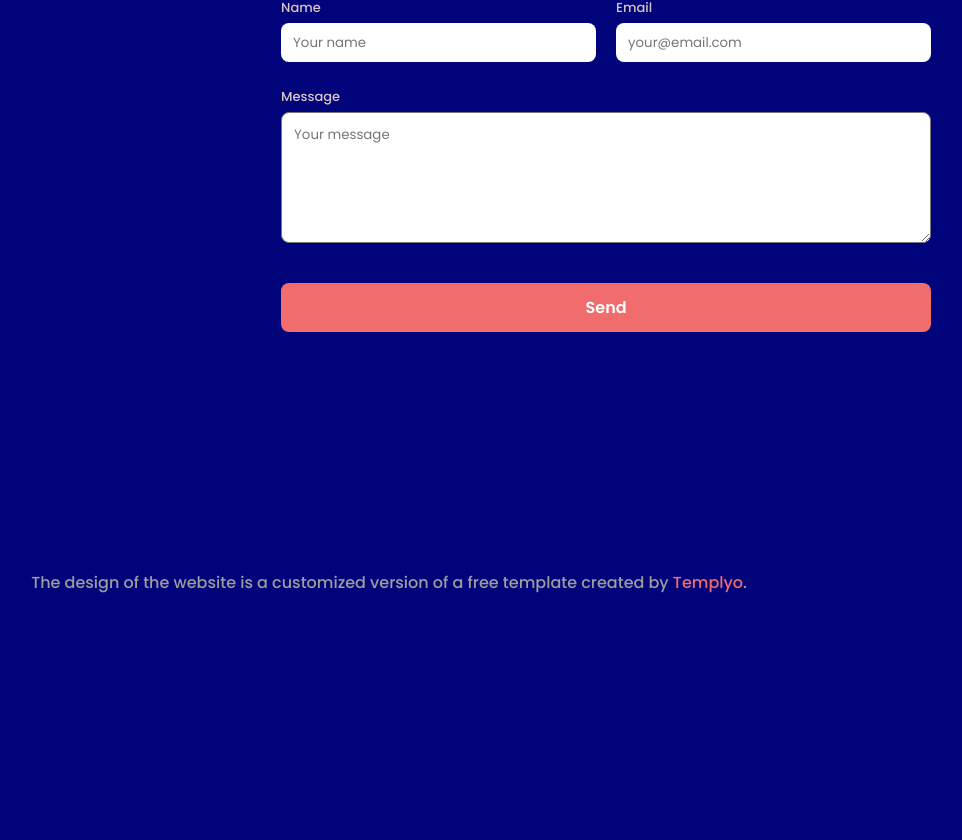
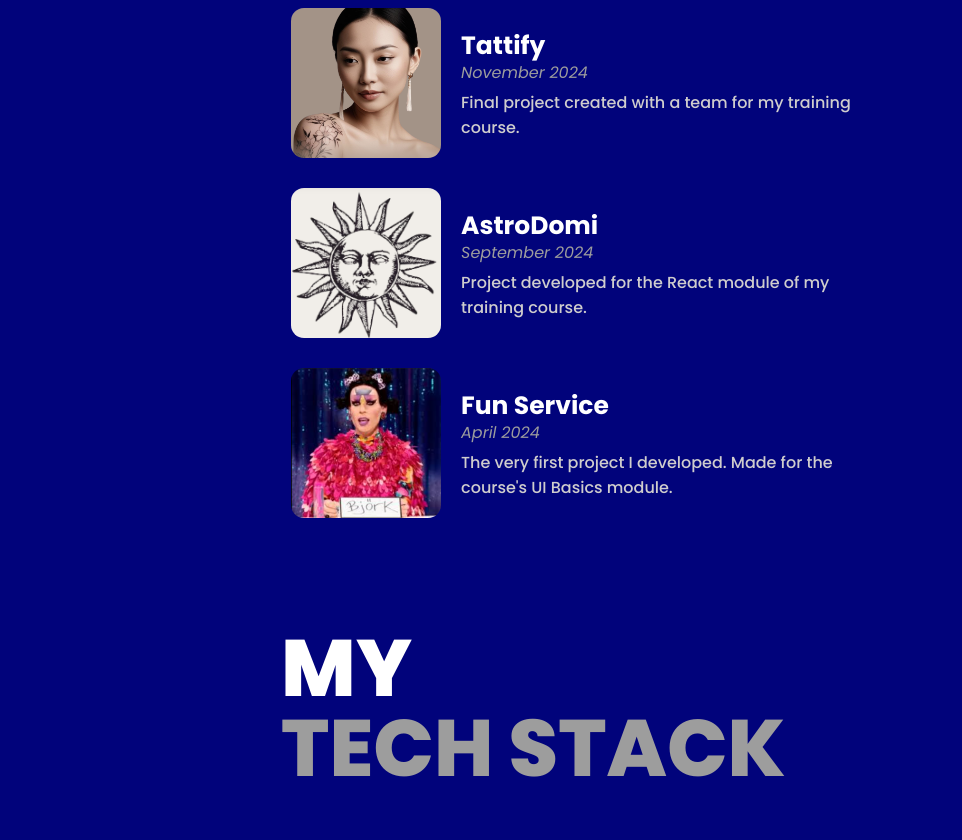
Before and after one commit to Domszilu/portfolio, a React (Vite) app in the folder frontend/: page / in a window 1280 px wide. Shown: the part 780-1620 px from the top of the page, without its empty margins (251-1213 px from the left). Before the commit the page ends 1455 px from the top, so only its background shows below. Built offline with nearby package versions, Linux system fonts and the light colour scheme.

Commit message:
uncommented components

```diff
--- a/frontend/src/pages/Home.jsx
+++ b/frontend/src/pages/Home.jsx
@@ -18,8 +18,8 @@ const Home = () => {
                     </Wrapper>
                     <Wrapper>
                         <Hero />
-                        {/* <Projects /> */}
-                        {/* <TechStack /> */}
+                        <Projects />
+                        <TechStack />
                         <Contact />
                     </Wrapper>
                 </DualColumnWrapper>
```
